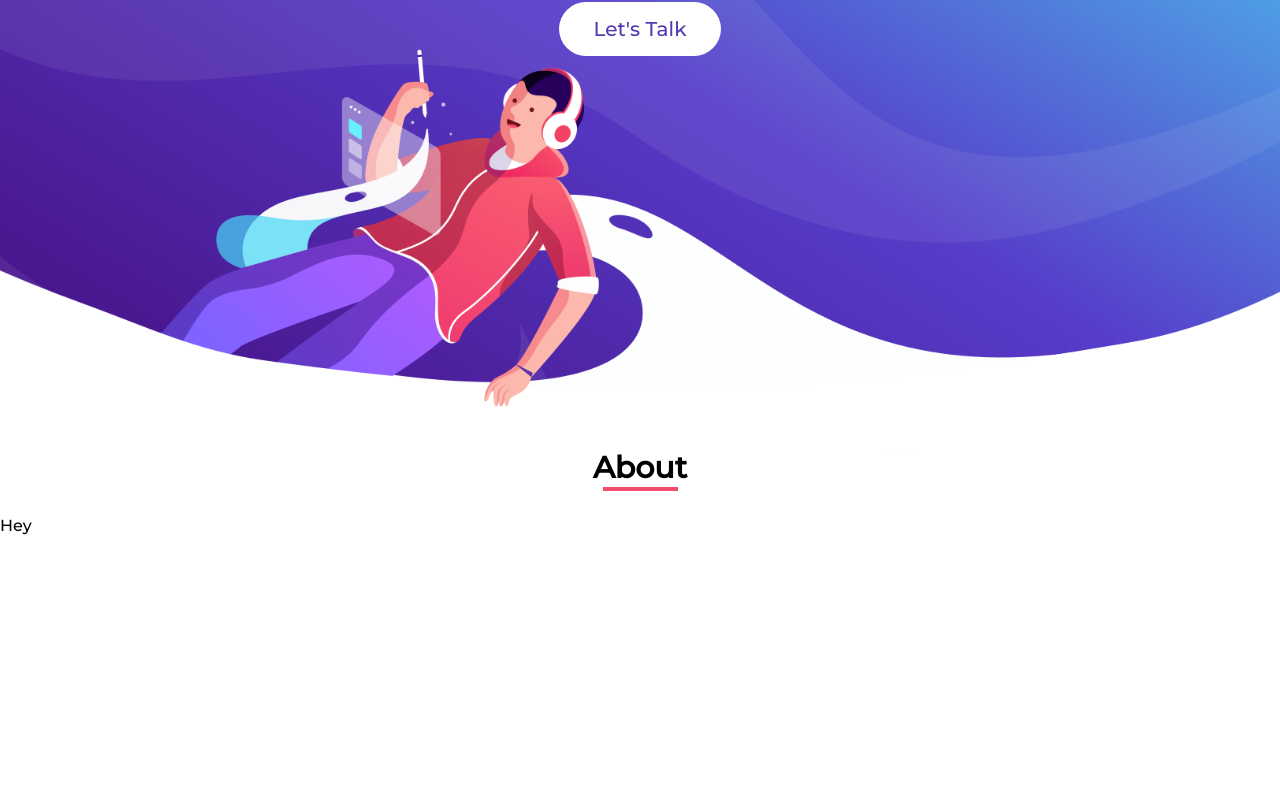
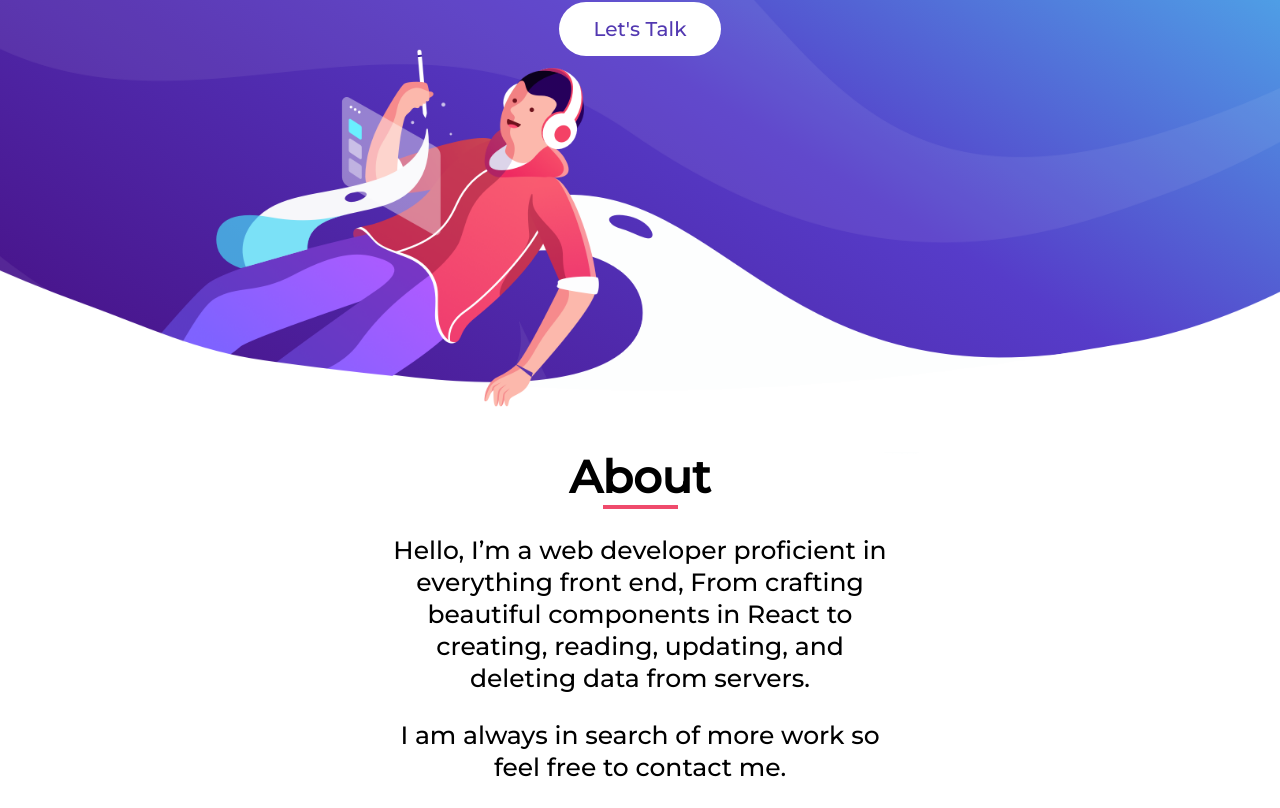
Before and after one commit to ChristopherBenton145/portfolio-old, a React (Create React App) app: page / in a window 1280 px wide. Shown: the part 343-1151 px from the top of the page. Before the commit the page ends 878 px from the top, so only its background shows below. Built offline with nearby package versions, Linux system fonts and the light colour scheme.

Commit message:
Finished the about section

```diff
--- a/src/components/Title/Title.css
+++ b/src/components/Title/Title.css
@@ -16,3 +16,9 @@
   background-color: var(--red);
   margin: auto;
 }
+
+@media (min-width: 800px) {
+  .title {
+    font-size: 45px;
+  }
+}
--- a/src/index.css
+++ b/src/index.css
@@ -6,12 +6,15 @@
   box-sizing: border-box;
 }
 
+html {
+  overflow-x: hidden !important;
+}
+
 body {
   margin: 0;
   font-family: var(--default-fonts);
   -webkit-font-smoothing: antialiased;
   -moz-osx-font-smoothing: grayscale;
-  overflow-x: hidden !important;
 }
 
 h1, h2, h3, h4, h5, h6 {
--- a/src/sections/About/About.css
+++ b/src/sections/About/About.css
@@ -1,3 +1,21 @@
 .about {
+  width: 300px;
+  text-align: center;
+  margin: auto;
+}
 
+.about p {
+  line-height: 28px;
+  font-size: 20px;
 }
+
+@media (min-width: 800px) {
+  .about {
+    width: 500px;
+  }
+
+  .about p {
+    line-height: 32px;
+    font-size: 25px;
+  }
+}
--- a/src/sections/About/About.jsx
+++ b/src/sections/About/About.jsx
@@ -6,7 +6,8 @@ function About() {
   return (
     <section className='about' id='about'>
       <Title title='About' />
-      <span>Hey</span>
+      <p>Hello, I’m a web developer proficient in everything front end, From crafting beautiful components in React to creating, reading, updating, and deleting data from servers.</p>
+      <p>I am always in search of more work so feel free to contact me.</p>
     </section>
   );
 }
```
